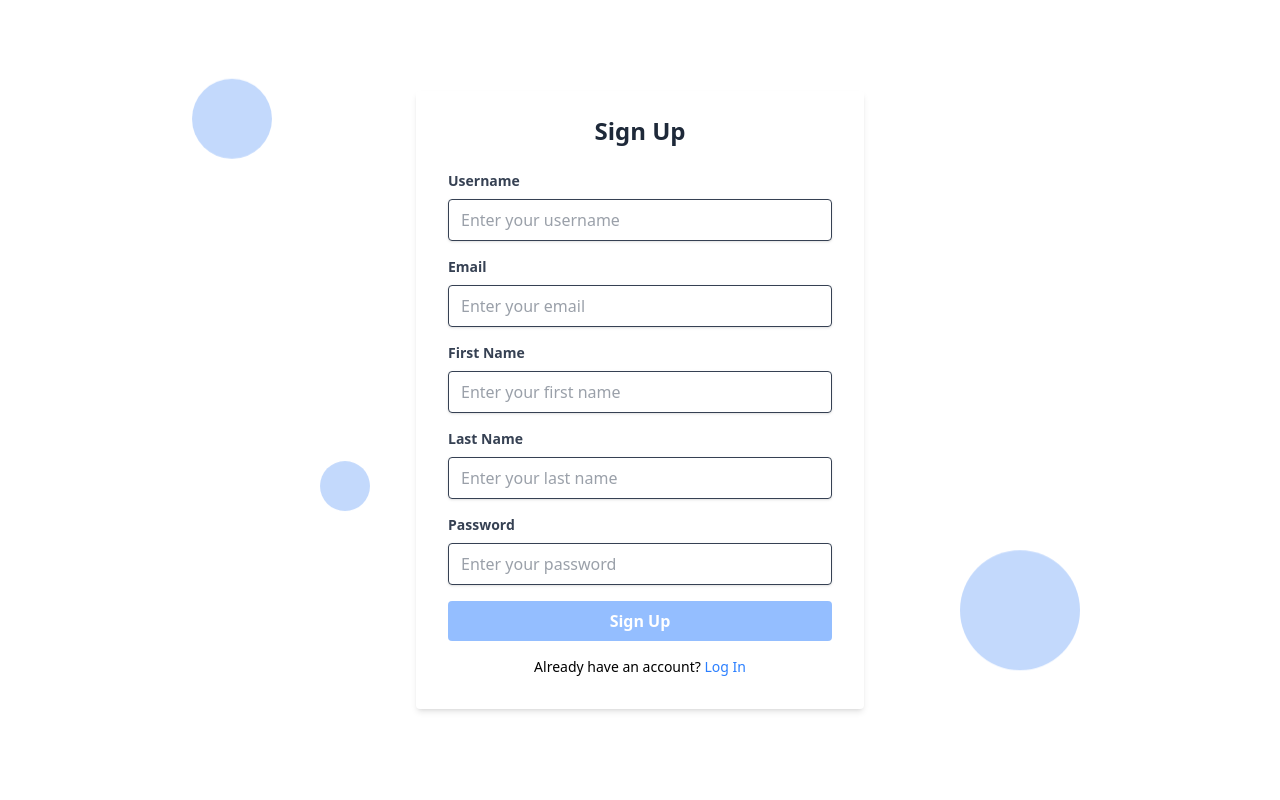
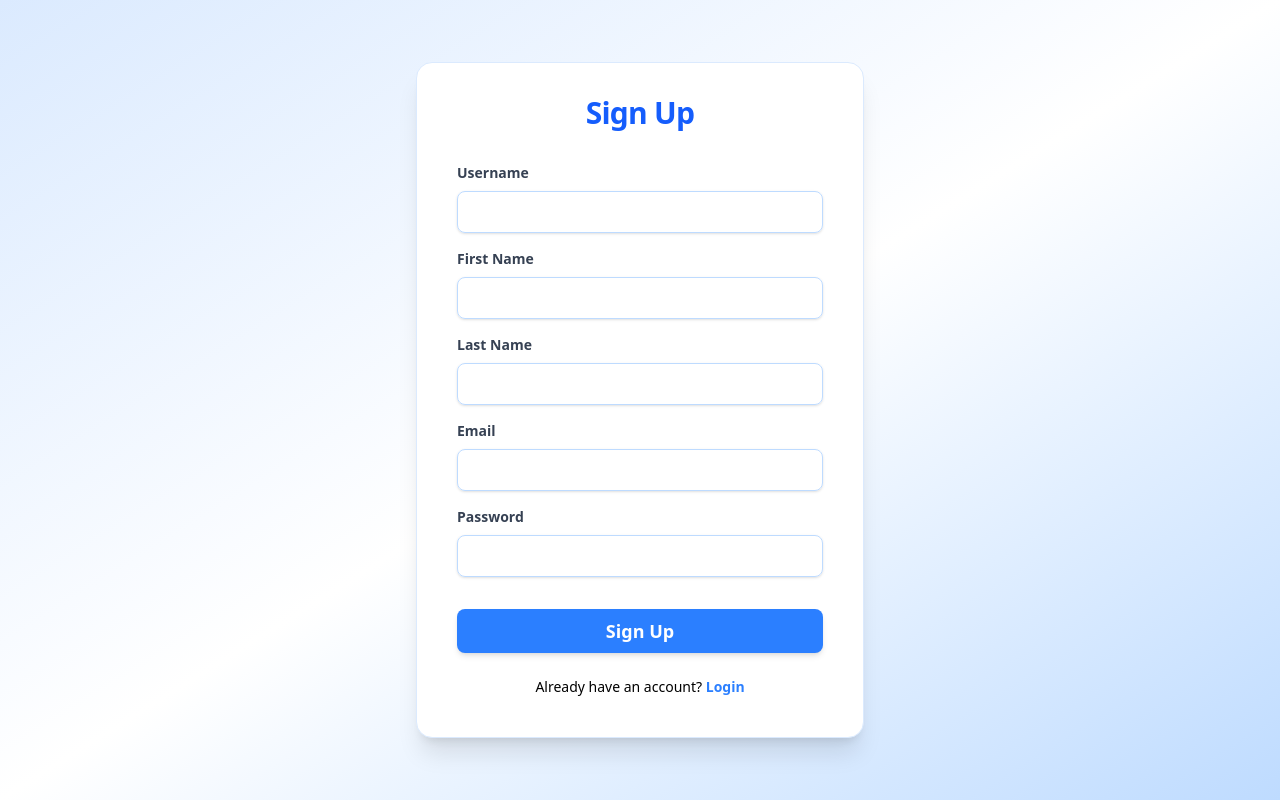
Before and after one commit to soupys1/socialMedia_frontend, a React (Vite) app: page /signup in a window 1280 px wide. Built offline with nearby package versions, Linux system fonts and the light colour scheme.

Commit message:
content change

```diff
--- a/src/components/Message.jsx
+++ b/src/components/Message.jsx
@@ -205,10 +205,10 @@ export default function Message() {
                       className={`flex flex-col ${isSender ? "items-end" : "items-start"} max-w-[70%]`}
                     >
                       <div
-                        className={`rounded-lg px-4 py-2 text-sm break-words ${
+                        className={`rounded-lg px-4 py-2 text-sm break-words shadow-md ${
                           isSender
                             ? "bg-gradient-to-br from-blue-500 to-blue-600 text-white"
-                            : "bg-gray-100 text-gray-900"
+                            : "bg-gray-200 text-gray-900"
                         }`}
                         role="log"
                       >
--- a/src/components/Nav.jsx
+++ b/src/components/Nav.jsx
@@ -48,7 +48,7 @@ export default function Nav({ handleLogout }) {
         <div className="flex justify-between items-center py-4">
           <div className="flex items-center space-x-8">
             <Link to="/content" className="text-xl font-bold text-blue-600">
-              Social Media App
+              JoinAHack
             </Link>
             <div className="flex space-x-4">
               <Link
--- a/src/components/Signup.jsx
+++ b/src/components/Signup.jsx
@@ -50,84 +50,86 @@ export default function Signup() {
   };
 
   return (
-    <div className="relative min-h-screen flex items-center justify-center bg-animated-gradient overflow-hidden">
-      <div className="floating-circle" style={{ width: 80, height: 80, top: "10%", left: "15%", animationDelay: "0s" }} />
-      <div className="floating-circle" style={{ width: 50, height: 50, top: "60%", left: "25%", animationDelay: "2s" }} />
-      <div className="floating-circle" style={{ width: 120, height: 120, top: "70%", left: "75%", animationDelay: "4s" }} />
-
-      <motion.form
+    <div className="min-h-screen flex items-center justify-center bg-gradient-to-br from-blue-100 via-white to-blue-200">
+      <form
         onSubmit={handleSubmit}
-        className="relative z-10 bg-white bg-opacity-90 backdrop-blur-md shadow-md rounded px-8 pt-6 pb-8 w-full max-w-md"
-        initial={{ opacity: 0, y: 20 }}
-        animate={{ opacity: 1, y: 0 }}
-        transition={{ duration: 0.5, ease: "easeOut" }}
-        role="form"
-        aria-labelledby="signup-title"
+        className="bg-white shadow-xl rounded-2xl px-10 pt-8 pb-10 w-full max-w-md border border-blue-100"
       >
-        <h2 id="signup-title" className="text-2xl font-bold mb-6 text-center text-gray-800">
-          Sign Up
-        </h2>
-
-        <AnimatePresence>
+        <h2 className="text-3xl font-extrabold mb-8 text-center text-blue-600 tracking-tight">Sign Up</h2>
         {error && (
-            <motion.p
-              key="error-msg"
-              className="text-red-500 text-sm mb-4 text-center"
-              initial={{ opacity: 0 }}
-              animate={{ opacity: 1 }}
-              exit={{ opacity: 0 }}
-              transition={{ duration: 0.3 }}
-              role="alert"
-            >
+          <p className="text-red-500 text-sm mb-4 text-center" role="alert">
             {error}
-            </motion.p>
+          </p>
         )}
-        </AnimatePresence>
-
-        {[
-          { id: "username", label: "Username" },
-          { id: "email", label: "Email", type: "email" },
-          { id: "firstName", label: "First Name" },
-          { id: "lastName", label: "Last Name" },
-          { id: "password", label: "Password", type: "password" },
-        ].map(({ id, label, type = "text" }) => (
-          <div className="mb-4" key={id}>
-            <label htmlFor={id} className="block text-gray-700 text-sm font-bold mb-2">
-              {label}
-            </label>
+        <div className="mb-4">
+          <label className="block text-gray-700 text-sm font-semibold mb-2">Username</label>
           <input
-              id={id}
-              type={type}
-              name={id}
-              value={formData[id]}
+            type="text"
+            name="username"
+            value={formData.username}
             onChange={handleChange}
-              className="shadow appearance-none border rounded w-full py-2 px-3 text-gray-700 focus:outline-none focus:ring-2 focus:ring-blue-500"
+            className="shadow border border-blue-200 rounded-lg w-full py-2 px-4 text-gray-700 focus:outline-none focus:ring-2 focus:ring-blue-400"
             required
-              aria-required="true"
-              placeholder={`Enter your ${label.toLowerCase()}`}
           />
         </div>
-        ))}
-
-        <motion.button
+        <div className="mb-4">
+          <label className="block text-gray-700 text-sm font-semibold mb-2">First Name</label>
+          <input
+            type="text"
+            name="firstName"
+            value={formData.firstName}
+            onChange={handleChange}
+            className="shadow border border-blue-200 rounded-lg w-full py-2 px-4 text-gray-700 focus:outline-none focus:ring-2 focus:ring-blue-400"
+            required
+          />
+        </div>
+        <div className="mb-4">
+          <label className="block text-gray-700 text-sm font-semibold mb-2">Last Name</label>
+          <input
+            type="text"
+            name="lastName"
+            value={formData.lastName}
+            onChange={handleChange}
+            className="shadow border border-blue-200 rounded-lg w-full py-2 px-4 text-gray-700 focus:outline-none focus:ring-2 focus:ring-blue-400"
+            required
+          />
+        </div>
+        <div className="mb-4">
+          <label className="block text-gray-700 text-sm font-semibold mb-2">Email</label>
+          <input
+            type="email"
+            name="email"
+            value={formData.email}
+            onChange={handleChange}
+            className="shadow border border-blue-200 rounded-lg w-full py-2 px-4 text-gray-700 focus:outline-none focus:ring-2 focus:ring-blue-400"
+            required
+          />
+        </div>
+        <div className="mb-8">
+          <label className="block text-gray-700 text-sm font-semibold mb-2">Password</label>
+          <input
+            type="password"
+            name="password"
+            value={formData.password}
+            onChange={handleChange}
+            className="shadow border border-blue-200 rounded-lg w-full py-2 px-4 text-gray-700 focus:outline-none focus:ring-2 focus:ring-blue-400"
+            required
+          />
+        </div>
+        <button
           type="submit"
-          className="bg-blue-500 text-white font-bold py-2 px-4 rounded w-full hover:bg-blue-600 transition disabled:opacity-50"
-          whileHover={{ scale: 1.05 }}
-          whileTap={{ scale: 0.95 }}
-          transition={{ type: "spring", stiffness: 300 }}
-          disabled={loading || Object.values(formData).some((v) => !v)}
-          aria-label="Sign up"
+          className="bg-blue-500 text-white font-bold py-2 px-4 rounded-lg w-full hover:bg-blue-600 transition text-lg shadow-md"
+          disabled={loading}
         >
-          {loading ? "Creating account..." : "Sign Up"}
-        </motion.button>
-
-        <p className="text-center text-sm mt-4">
-          Already have an account?{" "}
-          <Link to="/login" className="text-blue-500 hover:underline" aria-label="Go to login">
-            Log In
+          {loading ? "Signing up..." : "Sign Up"}
+        </button>
+        <p className="text-center text-sm mt-6">
+          Already have an account?{' '}
+          <Link to="/login" className="text-blue-500 hover:underline font-semibold">
+            Login
           </Link>
         </p>
-      </motion.form>
+      </form>
     </div>
   );
 }
--- a/src/components/login.jsx
+++ b/src/components/login.jsx
@@ -52,21 +52,21 @@ export default function Login() {
   };
 
   return (
-    <div className="min-h-screen flex items-center justify-center bg-gray-100">
+    <div className="min-h-screen flex items-center justify-center bg-gradient-to-br from-blue-100 via-white to-blue-200">
       <form
         onSubmit={handleSubmit}
-        className="bg-white shadow-md rounded px-8 pt-6 pb-8 w-full max-w-sm"
+        className="bg-white shadow-xl rounded-2xl px-10 pt-8 pb-10 w-full max-w-md border border-blue-100"
       >
-        <h2 className="text-2xl font-bold mb-6 text-center">Login</h2>
+        <h2 className="text-3xl font-extrabold mb-8 text-center text-blue-600 tracking-tight">Sign In</h2>
         {error && (
           <p className="text-red-500 text-sm mb-4 text-center" role="alert">
             {error}
           </p>
         )}
-        <div className="mb-4">
+        <div className="mb-6">
           <label
             htmlFor="email"
-            className="block text-gray-700 text-sm font-bold mb-2"
+            className="block text-gray-700 text-sm font-semibold mb-2"
           >
             Email
           </label>
@@ -76,15 +76,15 @@ export default function Login() {
             type="email"
             value={formData.email}
             onChange={handleChange}
-            className="shadow border rounded w-full py-2 px-3 text-gray-700"
+            className="shadow border border-blue-200 rounded-lg w-full py-2 px-4 text-gray-700 focus:outline-none focus:ring-2 focus:ring-blue-400"
             required
             autoComplete="username"
           />
         </div>
-        <div className="mb-6">
+        <div className="mb-8">
           <label
             htmlFor="password"
-            className="block text-gray-700 text-sm font-bold mb-2"
+            className="block text-gray-700 text-sm font-semibold mb-2"
           >
             Password
           </label>
@@ -94,21 +94,21 @@ export default function Login() {
             type="password"
             value={formData.password}
             onChange={handleChange}
-            className="shadow border rounded w-full py-2 px-3 text-gray-700"
+            className="shadow border border-blue-200 rounded-lg w-full py-2 px-4 text-gray-700 focus:outline-none focus:ring-2 focus:ring-blue-400"
             required
             autoComplete="current-password"
           />
         </div>
         <button
           type="submit"
-          className="bg-blue-500 text-white font-bold py-2 px-4 rounded w-full hover:bg-blue-600 transition"
+          className="bg-blue-500 text-white font-bold py-2 px-4 rounded-lg w-full hover:bg-blue-600 transition text-lg shadow-md"
           disabled={loading || !formData.email || !formData.password}
         >
           {loading ? "Logging in..." : "Login"}
         </button>
-        <p className="text-center text-sm mt-4">
-          Don't have an account?{" "}
-          <Link to="/signup" className="text-blue-500 hover:underline">
+        <p className="text-center text-sm mt-6">
+          Don't have an account?{' '}
+          <Link to="/signup" className="text-blue-500 hover:underline font-semibold">
             Sign up
           </Link>
         </p>
```
Lines whose indentation alone changed are shown as unchanged.
